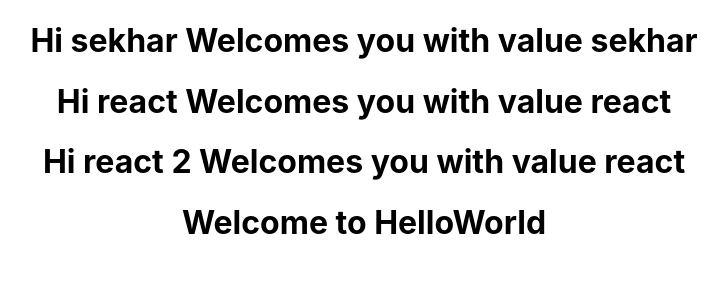
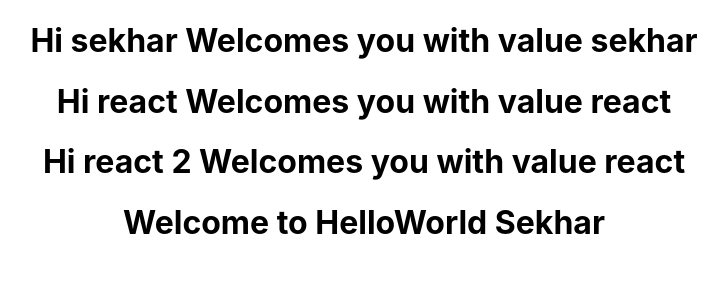
Before and after one commit to sekhar18virat/reactLearning, a React (Create React App) app: page / in a window 1280 px wide. Shown: the top 300 px of the page, without its empty margins (276-1004 px from the left). Built offline with nearby package versions, Linux system fonts and the light colour scheme.

Commit message:
Added class level props

```diff
--- a/src/App.js
+++ b/src/App.js
@@ -8,7 +8,7 @@ function App() {
       <Greet name = "sekhar" value = "sekhar"/>
       <Greet name = "react" value = "react"/>
       <Greet name = "react 2" value = "react"/>
-      <Welcome />
+      <Welcome name = "Sekhar" value = "classComponent"/>
     </div>
   );
 }
--- a/src/components/welcome.js
+++ b/src/components/welcome.js
@@ -2,7 +2,7 @@ import React,{Component} from 'react';
 
 class Welcome extends Component{
     render(){
-        return <h1> Welcome to HelloWorld</h1>;
+        return <h1> Welcome to HelloWorld {this.props.name}</h1>;
     }
 }
 
```
